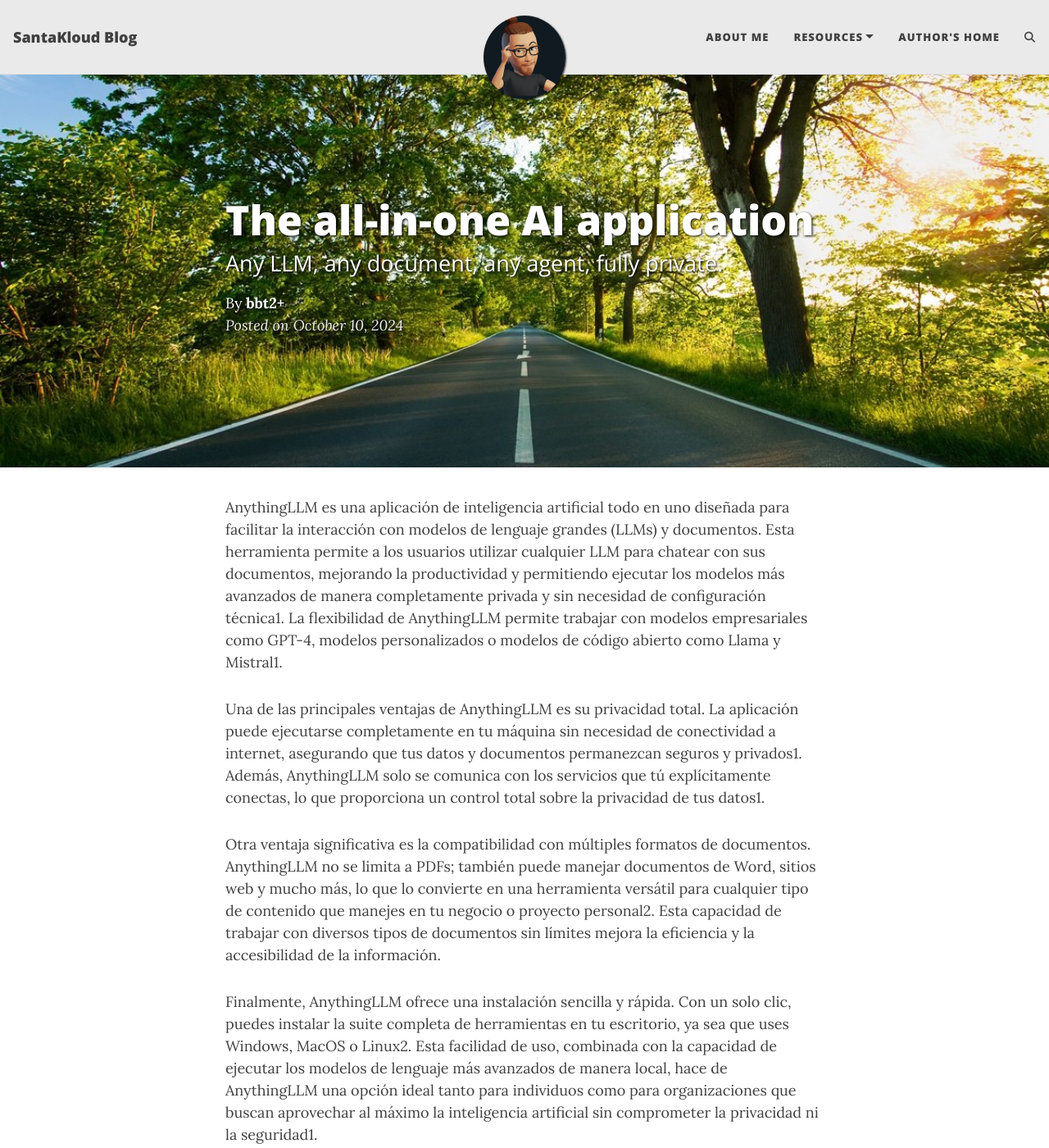
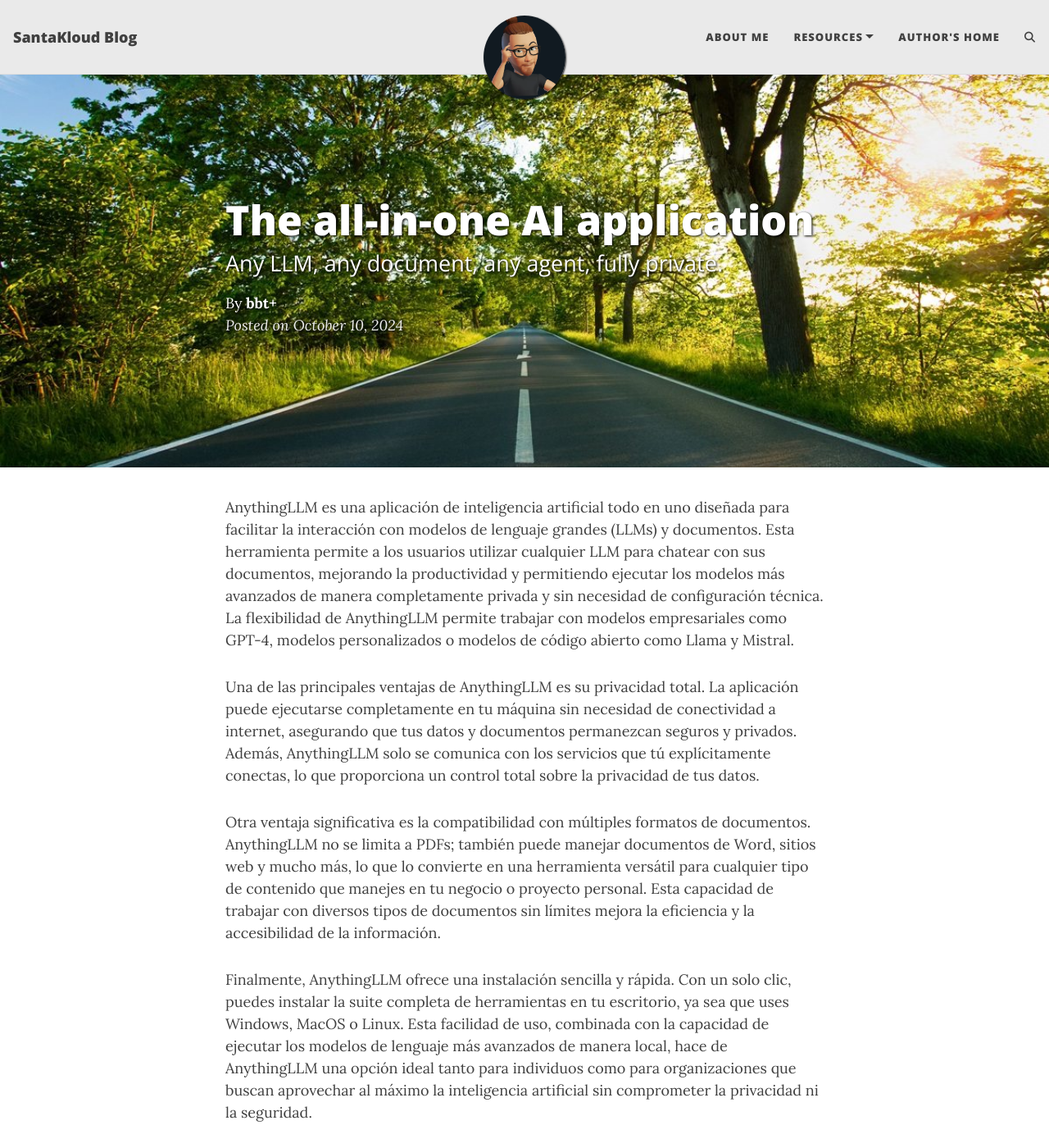
Before and after one commit to santakloud/santakloud.github.io, a Jekyll site: the page built from _posts/2024-10-10-the-all-in-one-ai-application.md, in a window 1280 px wide and 1400 px high. Shown: the whole window at 82% size. Built offline with Jekyll 4.4.1, drawn with Linux system fonts in a browser that asks for light colours; comment, search, counter and statistics services are not loaded.

Commit message:
Upload: subimos los primeros post

```diff
--- a/_posts/2024-10-10-the-all-in-one-ai-application.md
+++ b/_posts/2024-10-10-the-all-in-one-ai-application.md
@@ -6,15 +6,15 @@
 thumbnail-img: /assets/img/thumb.png
 share-img: /assets/img/path.jpg
 tags: [post, test]
-author: bbt2+
+author: bbt+
 ---
 
-AnythingLLM es una aplicación de inteligencia artificial todo en uno diseñada para facilitar la interacción con modelos de lenguaje grandes (LLMs) y documentos. Esta herramienta permite a los usuarios utilizar cualquier LLM para chatear con sus documentos, mejorando la productividad y permitiendo ejecutar los modelos más avanzados de manera completamente privada y sin necesidad de configuración técnica1. La flexibilidad de AnythingLLM permite trabajar con modelos empresariales como GPT-4, modelos personalizados o modelos de código abierto como Llama y Mistral1.
+AnythingLLM es una aplicación de inteligencia artificial todo en uno diseñada para facilitar la interacción con modelos de lenguaje grandes (LLMs) y documentos. Esta herramienta permite a los usuarios utilizar cualquier LLM para chatear con sus documentos, mejorando la productividad y permitiendo ejecutar los modelos más avanzados de manera completamente privada y sin necesidad de configuración técnica. La flexibilidad de AnythingLLM permite trabajar con modelos empresariales como GPT-4, modelos personalizados o modelos de código abierto como Llama y Mistral.
 
-Una de las principales ventajas de AnythingLLM es su privacidad total. La aplicación puede ejecutarse completamente en tu máquina sin necesidad de conectividad a internet, asegurando que tus datos y documentos permanezcan seguros y privados1. Además, AnythingLLM solo se comunica con los servicios que tú explícitamente conectas, lo que proporciona un control total sobre la privacidad de tus datos1.
+Una de las principales ventajas de AnythingLLM es su privacidad total. La aplicación puede ejecutarse completamente en tu máquina sin necesidad de conectividad a internet, asegurando que tus datos y documentos permanezcan seguros y privados. Además, AnythingLLM solo se comunica con los servicios que tú explícitamente conectas, lo que proporciona un control total sobre la privacidad de tus datos.
 
-Otra ventaja significativa es la compatibilidad con múltiples formatos de documentos. AnythingLLM no se limita a PDFs; también puede manejar documentos de Word, sitios web y mucho más, lo que lo convierte en una herramienta versátil para cualquier tipo de contenido que manejes en tu negocio o proyecto personal2. Esta capacidad de trabajar con diversos tipos de documentos sin límites mejora la eficiencia y la accesibilidad de la información.
+Otra ventaja significativa es la compatibilidad con múltiples formatos de documentos. AnythingLLM no se limita a PDFs; también puede manejar documentos de Word, sitios web y mucho más, lo que lo convierte en una herramienta versátil para cualquier tipo de contenido que manejes en tu negocio o proyecto personal. Esta capacidad de trabajar con diversos tipos de documentos sin límites mejora la eficiencia y la accesibilidad de la información.
 
-Finalmente, AnythingLLM ofrece una instalación sencilla y rápida. Con un solo clic, puedes instalar la suite completa de herramientas en tu escritorio, ya sea que uses Windows, MacOS o Linux2. Esta facilidad de uso, combinada con la capacidad de ejecutar los modelos de lenguaje más avanzados de manera local, hace de AnythingLLM una opción ideal tanto para individuos como para organizaciones que buscan aprovechar al máximo la inteligencia artificial sin comprometer la privacidad ni la seguridad1.
+Finalmente, AnythingLLM ofrece una instalación sencilla y rápida. Con un solo clic, puedes instalar la suite completa de herramientas en tu escritorio, ya sea que uses Windows, MacOS o Linux. Esta facilidad de uso, combinada con la capacidad de ejecutar los modelos de lenguaje más avanzados de manera local, hace de AnythingLLM una opción ideal tanto para individuos como para organizaciones que buscan aprovechar al máximo la inteligencia artificial sin comprometer la privacidad ni la seguridad.
 
 Explorando el proyecto, tiene infinitas posibilidades.
```
Also changed, not shown: _posts/2024-10-09-la-importancia-de-la-sencillez.md (+4 -4 lines).
